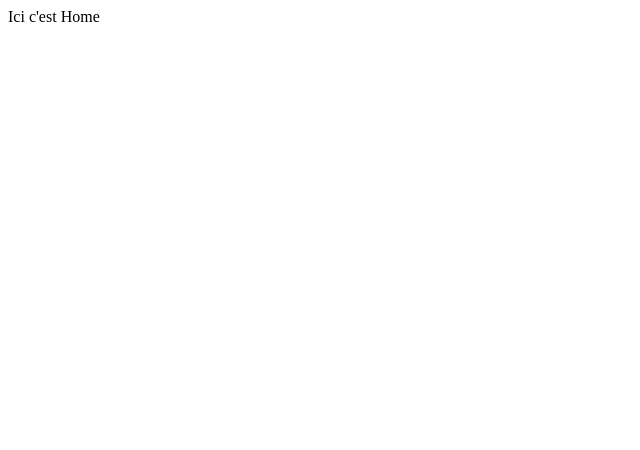
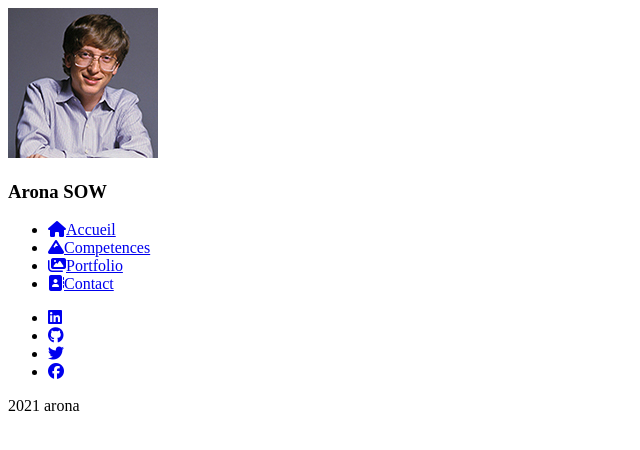
Before and after one commit to arona14/mon-cv, a React (Create React App) app: page / in a window 1280 px wide. Shown: the top 450 px of the page, without its empty margins (0-640 px from the left). Built offline with nearby package versions, Linux system fonts and the light colour scheme.

Commit message:
page and routing

```diff
--- a/public/index.html
+++ b/public/index.html
@@ -15,7 +15,7 @@
     <link rel="shortcut icon" href="./media/laptop.svg">
 
     <title>Arona SOW CV</title>
-    <link rel="stylesheet" href="https://use.fontawesome.com/releases/v5.8.2/"
+    <script src="https://kit.fontawesome.com/b051cde5e0.js" crossorigin="anonymous"></script>
 
   </head>
   <body>
--- a/src/App.js
+++ b/src/App.js
@@ -11,7 +11,7 @@ const App = () => {
     <>
       <BrowserRouter>
         <Switch>
-            <Route path="/" component={Home}/>
+            <Route path="/" exact component={Home}/>
             <Route path="/competences" component={Knowledges}/>
             <Route path="/portfolio" component={Portfolio}/>
             <Route path="/contact" component={Contact}/>
--- /dev/null
+++ b/src/components/Navigation.js
@@ -0,0 +1,70 @@
+import React from 'react';
+import {NavLink} from 'react-router-dom';
+
+const Navigation = () => {
+    return (
+        <div className="sidebar">
+            <div className="id">
+                <div className="idContent">
+                    <img src="./media/billGates.jpg" alt="profile-pic"/>
+                    <h3>Arona SOW</h3>
+                </div>
+            </div>
+
+            <dev className="navigation">
+                <ul>
+                    <li>
+                        <NavLink exact to="/" activeClassName="navActive">
+                            <i className="fas fa-home"></i>
+                            <span>Accueil</span>
+                        </NavLink>
+                    </li>
+                    <li>
+                        <NavLink exact to="/competences" activeClassName="navActive">
+                            <i className="fas fa-mountain"></i>
+                            <span>Competences</span>
+                        </NavLink>
+                    </li>
+                    <li>
+                        <NavLink exact to="/portfolio" activeClassName="navActive">
+                            <i className="fas fa-images"></i>
+                            <span>Portfolio</span>
+                        </NavLink>
+                    </li>
+                    <li>
+                        <NavLink exact to="/contact" activeClassName="navActive">
+                            <i className="fas fa-address-book"></i>
+                            <span>Contact</span>
+                        </NavLink>
+                    </li>
+                </ul>
+            </dev>
+
+            <dev className="socialNetwork">
+                <ul>
+                    <li>
+                        <a href="https://google.com" target="_blank"
+                        rel="noopener noreferrer" ><i className="fab fa-linkedin"></i></a>
+                    </li>
+                    <li>
+                        <a href="https://google.com" target="_blank"
+                        rel="noopener noreferrer" ><i className="fab fa-github"></i></a>
+                    </li>
+                    <li>
+                        <a href="https://google.com" target="_blank"
+                        rel="noopener noreferrer" ><i className="fab fa-twitter"></i></a>
+                    </li>
+                    <li>
+                        <a href="https://google.com" target="_blank"
+                        rel="noopener noreferrer" ><i className="fab fa-facebook"></i></a>
+                    </li>
+                </ul>
+            </dev>
+            <dev className="signature">
+                <p>2021 arona</p>
+            </dev>
+        </div>
+    );
+};
+
+export default Navigation;
--- a/src/pages/Contact.js
+++ b/src/pages/Contact.js
@@ -1,8 +1,10 @@
 import React from 'react';
+import Navigation from '../components/Navigation';
 
 const Contact = () => {
     return (
         <div>
+            <Navigation/>
             Hello contact
         </div>
     );
--- a/src/pages/Home.js
+++ b/src/pages/Home.js
@@ -1,9 +1,10 @@
 import React from 'react';
+import Navigation from '../components/Navigation';
 
 const Home = () => {
     return (
         <div>
-            Ici c'est Home
+            <Navigation />
         </div>
     );
 };
--- a/src/pages/Knowledges.js
+++ b/src/pages/Knowledges.js
@@ -1,8 +1,10 @@
 import React from 'react';
+import Navigation from '../components/Navigation';
 
 const Knowledges = () => {
     return (
         <div>
+            <Navigation/>
             Ici c'est Knowledges
         </div>
     );
--- a/src/pages/NotFound.js
+++ b/src/pages/NotFound.js
@@ -1,8 +1,10 @@
 import React from 'react';
+import Navigation from '../components/Navigation';
 
 const NotFound = () => {
     return (
         <div>
+            <Navigation/>
             Page not Found
         </div>
     );
--- a/src/pages/Portfolio.js
+++ b/src/pages/Portfolio.js
@@ -1,8 +1,10 @@
 import React from 'react';
+import Navigation from '../components/Navigation';
 
 const Portfolio = () => {
     return (
         <div>
+            <Navigation/>
             La page Portfolio
         </div>
     );
```
Also changed, not shown: 1 other file (tests, documents, lock files or other folders).
